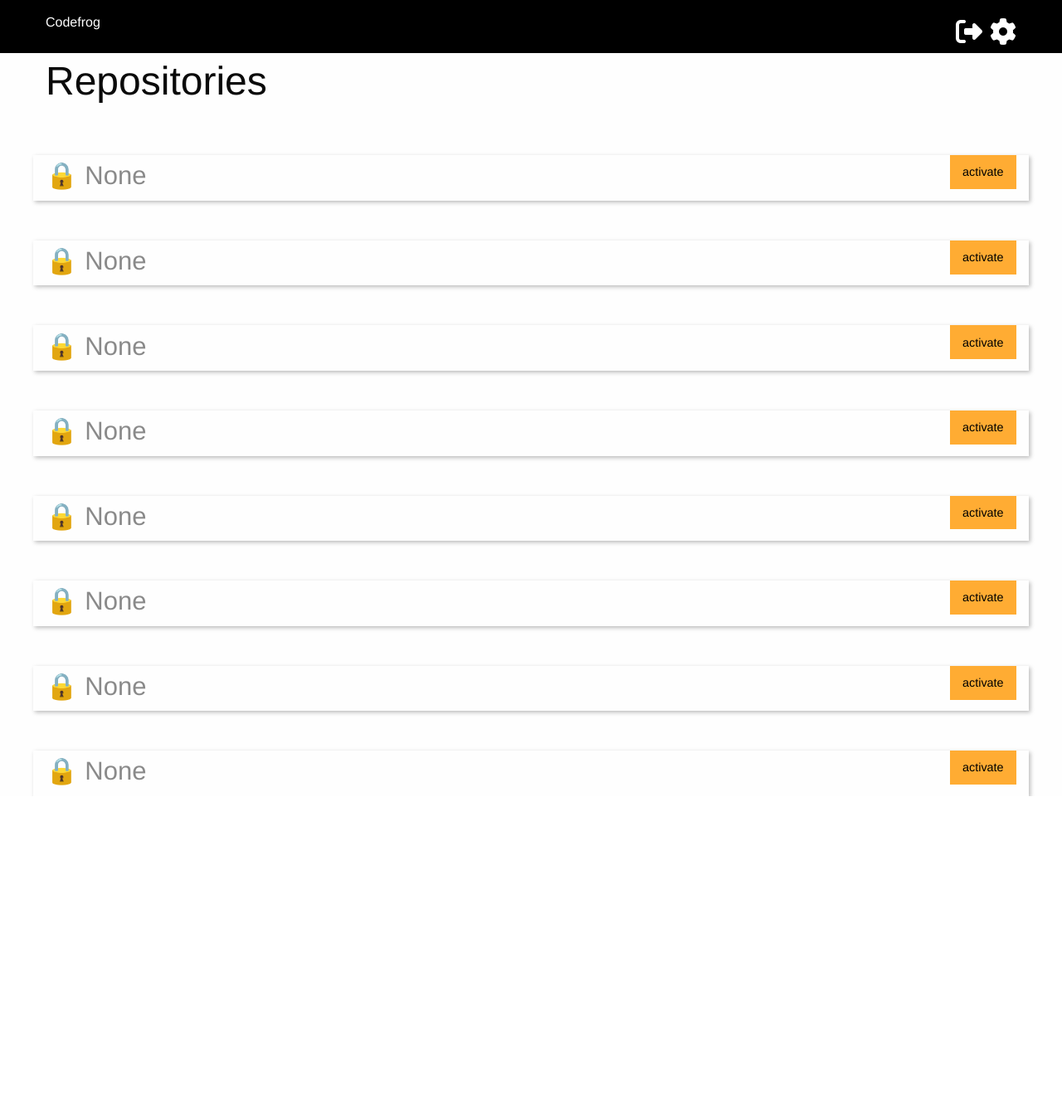
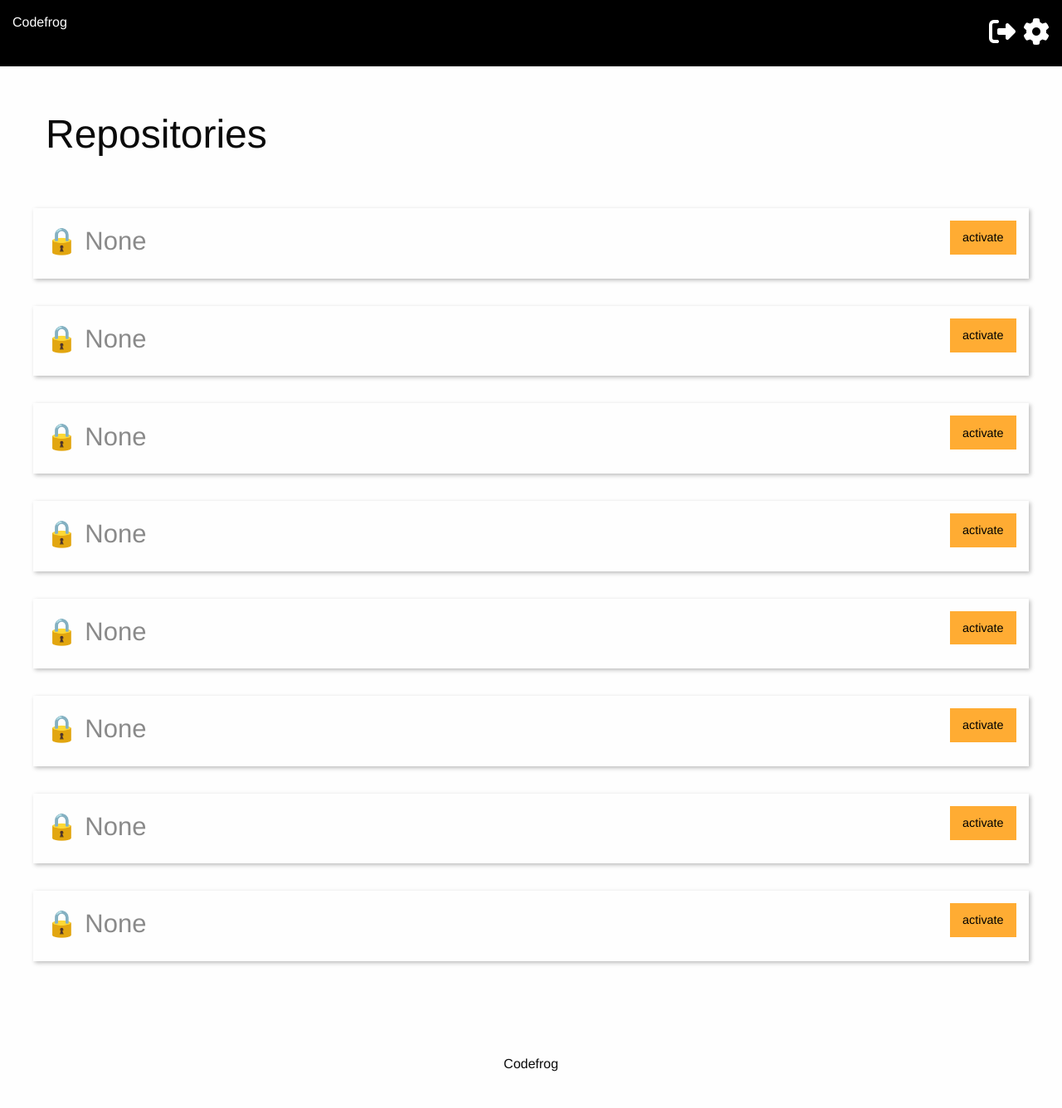
Before and after one commit to antonpirker/codefrog, a Django app: template maintainer/core/templates/index.html in a window 1280 px wide. Shown: the whole page at 83% size. Before the commit the page ends 960 px from the top, so only its background shows below. Run offline with Django 3.2, Linux system fonts and the light colour scheme; the template is opened without the code that fills it: values that come from a table or form of the project are taken from there, others are empty; data comes from the database, SQL or seed files in the repository; parts of the project's set-up code (start-up, migrations or seed data) failed here and were passed over; some libraries are stand-ins or nearby versions.

Commit message:
Better organisation of template files.

```diff
--- /dev/null
+++ b/maintainer/core/templates/base.html
@@ -0,0 +1,55 @@
+{% load static %}
+<!doctype html>
+<html class="no-js" lang="en" dir="ltr">
+    <head>
+        <meta charset="utf-8">
+        <meta http-equiv="x-ua-compatible" content="ie=edge">
+        <meta name="viewport" content="width=device-width, initial-scale=1.0">
+        <title>Codefrog</title>
+        <link rel="stylesheet" href="{% static "css/foundation.min.css" %}">
+        <link rel="stylesheet" href="{% static "css/app.css" %} ">
+        <script src="https://kit.fontawesome.com/ed7547b377.js" crossorigin="anonymous"></script>
+
+        {% block head_end %}{% endblock head_end %}
+
+        <script src="{% static "js/app.js" %}"></script>
+    </head>
+</head>
+
+<body>
+    <div class="header" style="height: 5em; margin-bottom: 3em;">
+        <div class="grid-x grid-padding-x grid-padding-y">
+            <div class="large-6 cell">
+                <a href="{% url 'index' %}">Codefrog</a>
+            </div>
+
+            <div class="large-6 cell text-right">
+                <a href="{% url 'logout' %}" style="font-size: 2em;">
+                    <i class="fas fa-sign-out-alt" title="Logout"></i>
+                </a>
+                <a href="{% url 'user-settings' user %}" style="font-size: 2em;">
+                    <i class="fas fa-cog" title="Settings"></i>
+                </a>
+            </div>
+        </div>
+    </div>
+
+    <div class="content">
+        {% block content %}{% endblock content %}
+    </div>
+
+    <div class="footer" style="height: 5em; margin-top: 7em;">
+        {% block footer %}
+            <div class="grid-container">
+                <div class="grid-x grid-margin-x grid-padding-y text-center large-text-left">
+                    <div class="large-12 cell text-center">
+                        Codefrog
+                    </div>
+                </div>
+            </div>
+        {% endblock footer %}
+    </div>
+
+    {% block body_end %}{% endblock body_end %}
+</body>
+</html>
--- a/maintainer/core/templates/index.html
+++ b/maintainer/core/templates/index.html
@@ -1,37 +1,6 @@
-{% load static %}
-<!doctype html>
-<html class="no-js" lang="en" dir="ltr">
-    <head>
-        <meta charset="utf-8">
-        <meta http-equiv="x-ua-compatible" content="ie=edge">
-        <meta name="viewport" content="width=device-width, initial-scale=1.0">
-        <title>Codefrog</title>
-        <link rel="stylesheet" href="{% static "css/foundation.min.css" %}">
-        <link rel="stylesheet" href="{% static "css/app.css" %} ">
-        <script src="https://kit.fontawesome.com/ed7547b377.js" crossorigin="anonymous"></script>
-    </head>
-</head>
+{% extends "base.html" %}
 
-<body>
-    <div class="header">
-        <div class="grid-container" style="height: 4em;">
-            <!-- Header -->
-            <div class="grid-x grid-margin-x grid-padding-y text-center large-text-left">
-                <div class="large-6 cell">
-                    <a href="{% url 'index' %}">Codefrog</a>
-                </div>
-                <div class="large-6 cell text-right">
-                    <a href="{% url 'logout' %}" style="font-size: 2em;">
-                        <i class="fas fa-sign-out-alt" title="Logout"></i>
-                    </a>
-                    <a href="{% url 'user-settings' user %}" style="font-size: 2em;">
-                        <i class="fas fa-cog" title="Settings"></i>
-                    </a>
-                </div>
-
-            </div>
-        </div>
-    </div>
+{% block content %}
     <div class="grid-container">
         <div class="grid-x grid-margin-x">
             <div class="large-12 cell">
@@ -40,32 +9,15 @@
         </div>
 
         {% for project in projects %}
-            <div class="grid-x grid-margin-x dashboard-card">
-                <div class="large-10 cell">
+            <div class="grid-x grid-margin-x grid-margin-y dashboard-card">
+                <div class="large-12 cell">
                     {% if project.active %}
-                        <h3>
-                            {% if project.private %}🔒{% endif %} <a href="{% url 'project-detail' slug=project.slug %}">{{ project.github_repo_full_name }}</a>
-                        </h3>
+                        {% include "project/_list_item_active.html" %}
                     {% else %}
-                        <h3 class="subheader">
-                            {% if project.private %}🔒{% endif %} {{ project.github_repo_full_name }}
-                        </h3>
+                        {% include "project/_list_item_inactive.html" %}
                     {% endif %}
                 </div>
-
-                <div class="large-2 cell text-right">
-                    {% if project.active %}
-                        <a href="{% url 'project-toggle' username=user.username project_slug=project.slug %}" class="button secondary" style="margin: 0;">deactivate</a>
-                    {% else %}
-                        <a href="{% url 'project-toggle' username=user.username project_slug=project.slug %}" class="button primary" style="margin: 0;">activate</a>
-                    {% endif %}
-
-                </div>
-
             </div>
         {% endfor %}
-
     </div>
-    <script>
-</body>
-</html>
+{% endblock content %}
--- /dev/null
+++ b/maintainer/core/templates/project/_list_item_inactive.html
@@ -0,0 +1,12 @@
+<div class="grid-x">
+    <div class="large-10 cell">
+        <h3 class="subheader">
+            {% if project.private %}🔒{% endif %} {{ project.github_repo_full_name }}
+        </h3>
+    </div>
+
+    <div class="large-2 cell text-right">
+        <a href="{% url 'project-toggle' username=user.username project_slug=project.slug %}"
+           class="button primary" style="margin: 0;">activate</a>
+    </div>
+</div>
--- a/maintainer/core/views.py
+++ b/maintainer/core/views.py
@@ -129,6 +129,7 @@
 
     # Render the HTML and send to client.
     context = {
+        'user': request.user,
         'projects': Project.objects.all().order_by('name'),
         'project': project,
         'zoom': zoom,
@@ -166,6 +167,7 @@
 @add_user_and_project
 def project_settings(request, username, project_slug, user, project):
     context = {
+        'user': request.user,
         'project': project,
     }
     html = render_to_string('settings/project.html', context=context)
```
Also changed, not shown: maintainer/core/templates/project/_list_item_active.html (added, +13 -0 lines), maintainer/core/templates/project/detail.html (+10 -34 lines).
